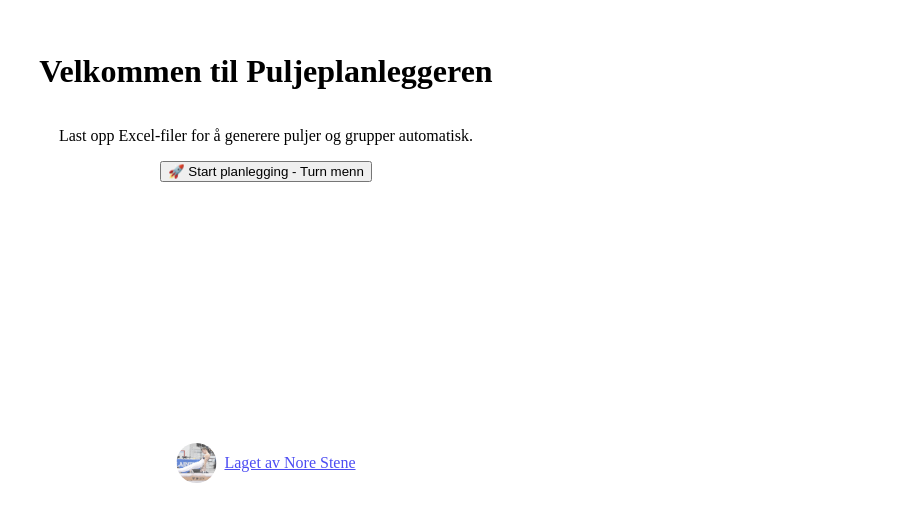
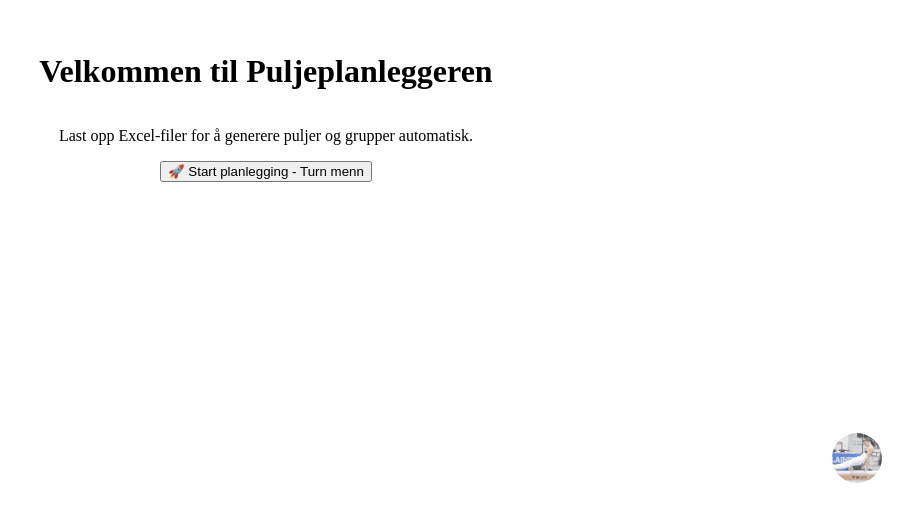
Before and after one commit to NorSte/gymogturn-submission, a React (Vite) app: page / in a window 1280 px wide. Shown: the part 301-816 px from the top of the page, without its empty margins (374-1280 px from the left). Built offline with nearby package versions, Linux system fonts and the light colour scheme.

Commit message:
moved SignatureBadge to the bottom right corner

```diff
--- a/src/App.tsx
+++ b/src/App.tsx
@@ -116,7 +116,9 @@
 
   if (!started) {
     return (
-      <div className="h-screen flex flex-col justify-center items-center text-center px-6">
+      <div className="h-screen relative">
+        {/* centered content */}
+        <div className="flex flex-col justify-center items-center text-center px-6 h-full">
           <h1 className="text-3xl font-bold mb-4">Velkommen til Puljeplanleggeren</h1>
           <p className="text-gray-600 mb-8">Last opp Excel-filer for å generere puljer og grupper automatisk.</p>
           <button
@@ -125,11 +127,10 @@
           >
             🚀 Start planlegging - Turn menn
           </button>
+        </div>
 
-        <SignatureBadge
-          text="Laget av Nore Stene"
-          href="https://www.linkedin.com/in/nore-skulesson-stene/"
-        />
+        {/* pinned bottom-right */}
+        <SignatureBadge text="" logoSrc="/Norste.jpg" href="https://github.com/NorSte" />
       </div>
   );
   }
@@ -222,9 +223,10 @@
         </div>
       </div>
       <SignatureBadge
-          text="Laget av Nore Stene"
-          // logoSrc="/NGTFlogo400.png"      // optional
-          href="https://www.linkedin.com/in/nore-skulesson-stene/" // optional (clickable if set)
+          text=""
+          logoSrc="/Norste.jpg"
+          href="https://github.com/NorSte" // optional (clickable if set)
+
           // allowClose // optional if you want an X to hide it (remembers via localStorage)
         />
     </div>
--- a/src/components/SignatureBadge.tsx
+++ b/src/components/SignatureBadge.tsx
@@ -10,7 +10,7 @@
 
 const SignatureBadge: React.FC<Props> = ({
   text = "Laget av Nore Stene",
-  logoSrc = "NorSte.jpg",
+  logoSrc = "NGTFlogo400.png",
   href = "https://github.com/NorSte",                // if omitted -> not clickable
   storageKey = "signatureBadgeDismissed",
   allowClose = false,
@@ -42,8 +42,8 @@
           alt=""
           className="h-1 w-1 rounded-full object-cover mr-10"
           style={{
-            width: "40px",
-            height: "40px",
+            width: "50px",
+            height: "50px",
             marginRight: "8px" // padding between logo and signature
           }}
           aria-hidden="true"
@@ -72,10 +72,11 @@
 
   return (
     <div
-      className="fixed z-50 bottom-4 left-1/2 -translate-x-1/2 print:hidden"
-      style={{
-        bottom: "calc(1rem + env(safe-area-inset-bottom))",
-      }}
+    className="fixed bottom-4 right-4"
+    style={{
+      bottom: "calc(1rem + env(safe-area-inset-bottom))",
+      right:"calc(1rem + env(safe-area-inset-right))",
+    }}
     >
       <div className="flex items-center gap-2 rounded-md px-3 py-1.5 opacity-70 hover:opacity-90 transition-opacity pointer-events-none">
         <Wrapper>{Content}</Wrapper>
```
Lines whose indentation alone changed are shown as unchanged.
